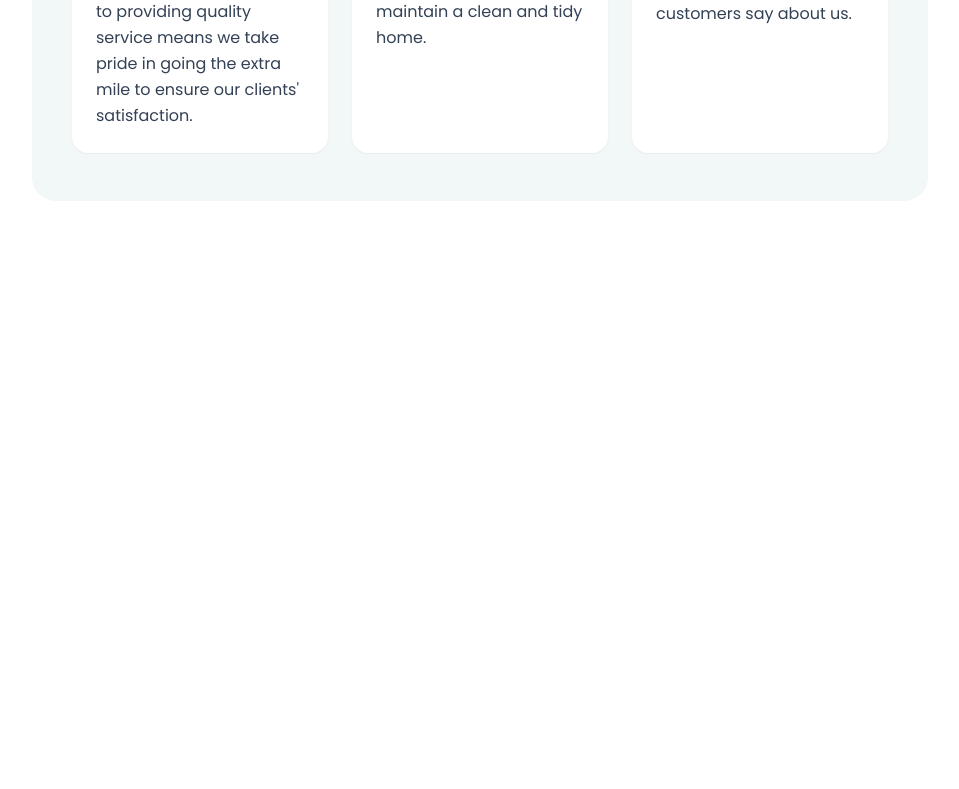
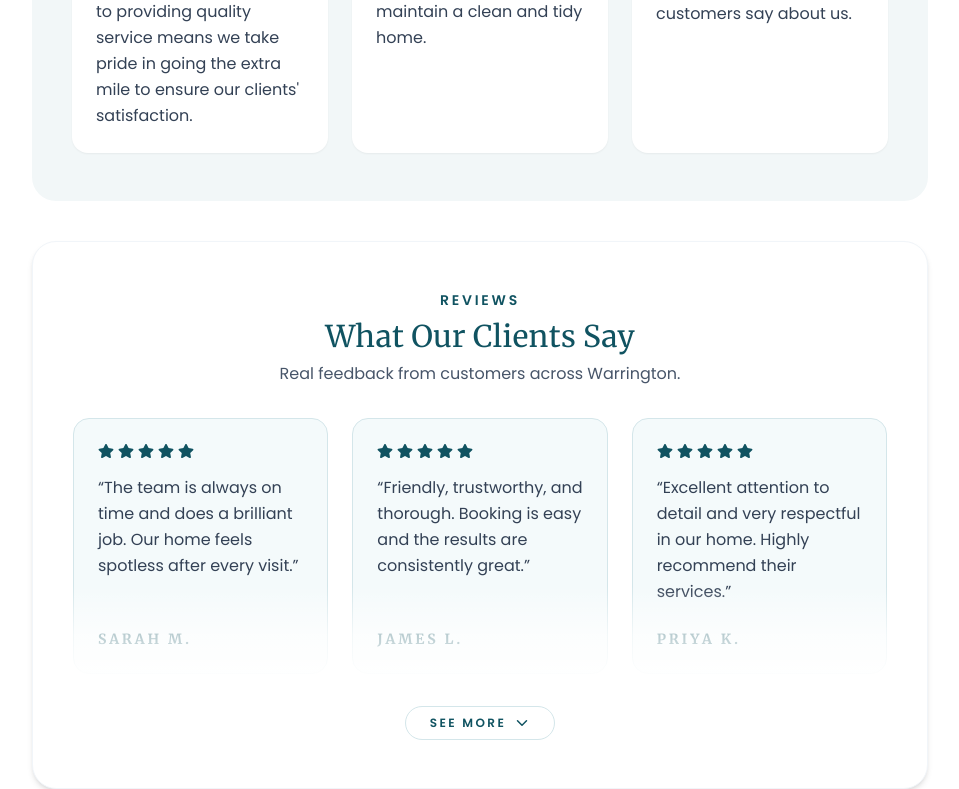
Before and after one commit to Koalaphant/dkhomecleaning, a React (Vite) app: page / in a window 1280 px wide. Shown: the part 2863-3652 px from the top of the page, without its empty margins (160-1119 px from the left). Before the commit the page ends 3064 px from the top, so only its background shows below. Built offline with nearby package versions, Linux system fonts and the light colour scheme.

Commit message:
Add Reviews component and sample reviews data to enhance client feedback section

```diff
--- /dev/null
+++ b/src/Components/Reviews.jsx
@@ -0,0 +1,84 @@
+import { useMemo, useState } from "react";
+import { FaStar } from "react-icons/fa";
+import { IoChevronDown } from "react-icons/io5";
+import reviews from "../data/reviews";
+
+export default function Reviews() {
+  const [expanded, setExpanded] = useState(false);
+  const visibleCount = 3;
+  const visibleReviews = useMemo(
+    () => (expanded ? reviews : reviews.slice(0, visibleCount)),
+    [expanded]
+  );
+  const hasMore = reviews.length > visibleCount;
+
+  return (
+    <section className="mt-10 mx-4 md:mx-8">
+      <div className="mx-auto max-w-4xl rounded-3xl border border-slate-100 bg-white px-6 py-10 shadow-md md:px-10 md:py-12">
+        <div className="space-y-8">
+          <div className="space-y-2 text-center">
+            <p className="text-sm font-semibold uppercase tracking-[0.2em] text-[#105361]">
+              Reviews
+            </p>
+            <h3 className="font-merriweather text-2xl text-[#105361] md:text-3xl">
+              What Our Clients Say
+            </h3>
+            <p className="font-roboto text-sm text-slate-600 md:text-base">
+              Real feedback from customers across Warrington.
+            </p>
+          </div>
+
+          <div className="relative">
+            <div className="grid gap-6 md:grid-cols-3">
+              {visibleReviews.map((item) => (
+                <div
+                  key={item.id}
+                  className="flex h-full flex-col rounded-2xl border border-[#d4e6ea] bg-[#f4fafb] p-6"
+                >
+                  <div className="flex items-center gap-1 text-[#105361]">
+                    {Array.from({ length: 5 }).map((_, index) => (
+                      <FaStar
+                        key={index}
+                        className={
+                          index < item.rating
+                            ? "text-[#105361]"
+                            : "text-[#b9d1d7]"
+                        }
+                      />
+                    ))}
+                  </div>
+                  <p className="mt-4 flex-1 font-roboto text-base leading-relaxed text-slate-700">
+                    “{item.review}”
+                  </p>
+                  <p className="mt-6 font-merriweather text-sm font-semibold uppercase tracking-[0.2em] text-[#105361]">
+                    {item.name}
+                  </p>
+                </div>
+              ))}
+            </div>
+            {hasMore && !expanded && (
+              <div className="pointer-events-none absolute inset-x-0 -bottom-2 h-24 bg-gradient-to-b from-white/0 via-white/70 to-white"></div>
+            )}
+          </div>
+
+          {hasMore && (
+            <div className="flex justify-center">
+              <button
+                type="button"
+                onClick={() => setExpanded((prev) => !prev)}
+                className="inline-flex items-center gap-2 rounded-full border border-[#d4e6ea] bg-white px-6 py-2 text-xs font-semibold uppercase tracking-[0.2em] text-[#105361] transition hover:scale-105"
+              >
+                {expanded ? "See less" : "See more"}
+                <IoChevronDown
+                  className={`text-base transition-transform ${
+                    expanded ? "rotate-180" : ""
+                  }`}
+                />
+              </button>
+            </div>
+          )}
+        </div>
+      </div>
+    </section>
+  );
+}
--- a/src/Pages/Home.jsx
+++ b/src/Pages/Home.jsx
@@ -5,6 +5,7 @@ import { FaHandshake } from "react-icons/fa6";
 import { MdFamilyRestroom } from "react-icons/md";
 import { PiMedalFill } from "react-icons/pi";
 import { GiKitchenScale } from "react-icons/gi";
+import Reviews from "../Components/Reviews";
 
 import Hero from "../Components/Hero";
 
@@ -257,6 +258,8 @@ export default function Home() {
           </div>
         </div>
       </section>
+
+      <Reviews />
     </>
   );
 }
--- /dev/null
+++ b/src/data/reviews.js
@@ -0,0 +1,39 @@
+const reviews = [
+  {
+    id: 1,
+    name: "Sarah M.",
+    rating: 5,
+    review:
+      "The team is always on time and does a brilliant job. Our home feels spotless after every visit.",
+  },
+  {
+    id: 2,
+    name: "James L.",
+    rating: 5,
+    review:
+      "Friendly, trustworthy, and thorough. Booking is easy and the results are consistently great.",
+  },
+  {
+    id: 3,
+    name: "Priya K.",
+    rating: 5,
+    review:
+      "Excellent attention to detail and very respectful in our home. Highly recommend their services.",
+  },
+  {
+    id: 4,
+    name: "Priya K.",
+    rating: 5,
+    review:
+      "Excellent attention to detail and very respectful in our home. Highly recommend their services.",
+  },
+  {
+    id: 5,
+    name: "Priya K.",
+    rating: 5,
+    review:
+      "Excellent attention to detail and very respectful in our home. Highly recommend their services.",
+  },
+];
+
+export default reviews;
```
